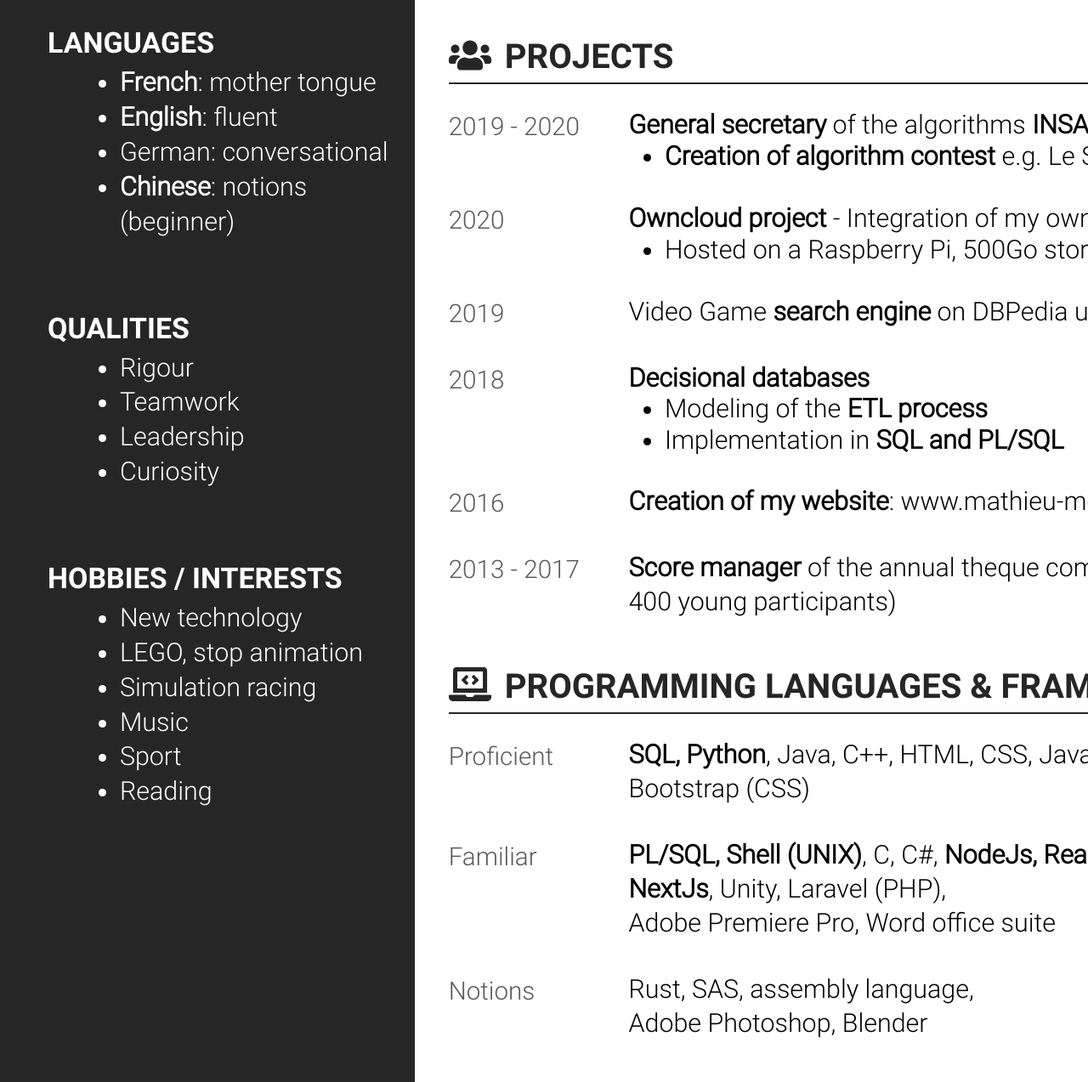
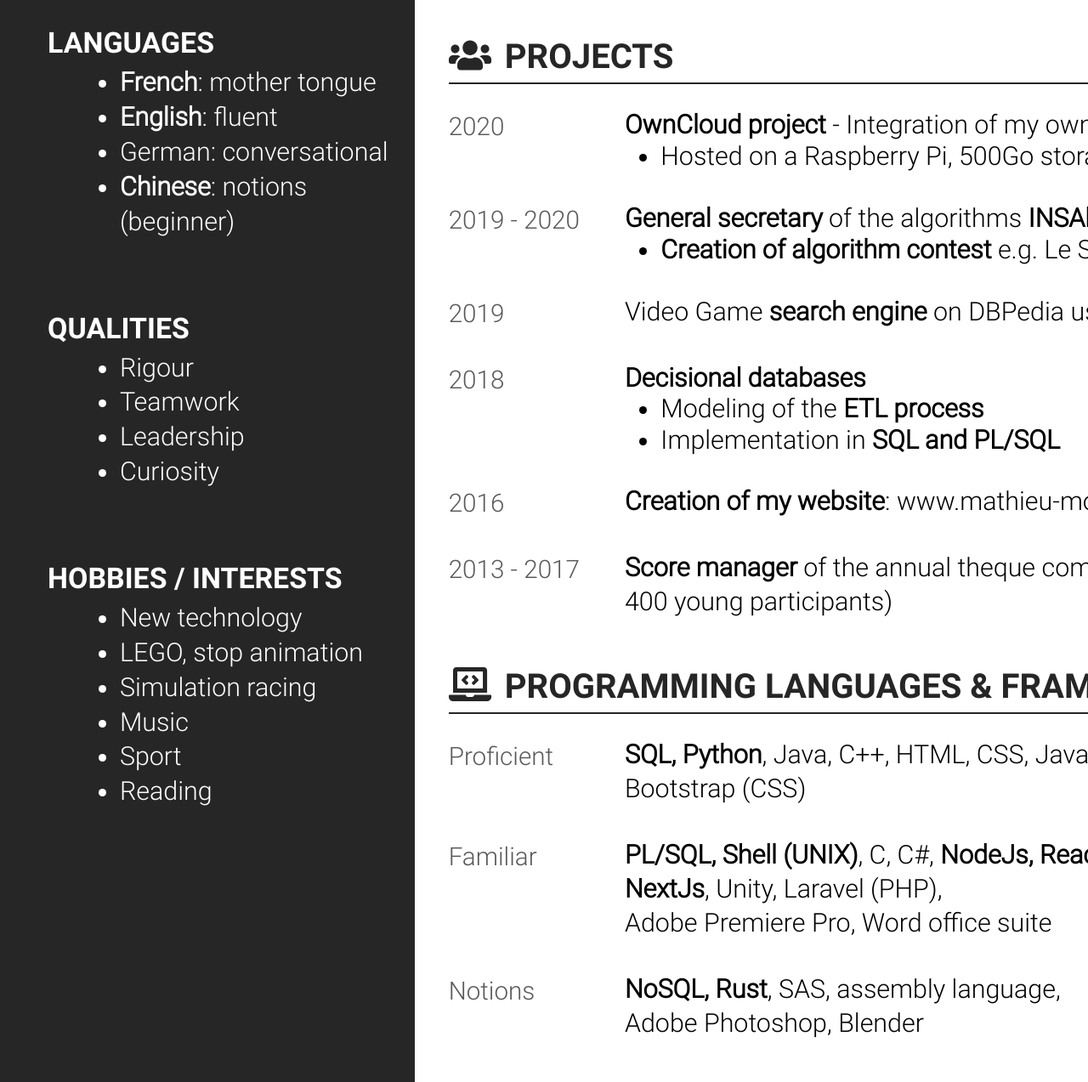
Before and after one commit to LittleMat/CV_in_web, a website built with webpack: page dist/index.html in a window 1280 px wide. Shown: the part 1107-2380 px from the top of the page at 85% size. Built offline with nearby package versions, Linux system fonts and the light colour scheme; some packages are replaced by stand-ins of ours; a web font is replaced by a local one.

Commit message:
minor changes to english cv

```diff
--- a/cv_english.json
+++ b/cv_english.json
@@ -100,16 +100,16 @@
 				"icon" : "fas fa-users",
 				"elements" : [
 					{
+						"date_begin" : "2020",
+						"text" : "<b>OwnCloud project</b> - Integration of my own cloud",
+						"list" : ["Hosted on a Raspberry Pi, 500Go storage capacity"]
+					},
+					{
 						"date_begin" : "2019",
 						"date_end" : "2020",
 						"text" : "<b>General secretary</b> of the algorithms <b>INSAlgo association</b>",
 						"list" : ["<b>Creation of algorithm contest</b> e.g. Le Shaker"]
 
-					},
-					{
-						"date_begin" : "2020",
-						"text" : "<b>Owncloud project</b> - Integration of my own cloud",
-						"list" : ["Hosted on a Raspberry Pi, 500Go storage capacity"]
 					},
 					{
 						"date_begin" : "2019",
@@ -147,7 +147,7 @@
 					},
 					{
 						"date_begin" : "Notions",
-						"text" : "Rust, SAS,  assembly language, <br>Adobe Photoshop, Blender"
+						"text" : "<b>NoSQL, Rust</b>, SAS, assembly language, <br>Adobe Photoshop, Blender"
 					}
 				]
 			}
--- a/src/scss/custom.scss
+++ b/src/scss/custom.scss
@@ -20,7 +20,7 @@ $part_2_width: 793.7px - $part_1_width;
 $space_small: 10mm;
 $space_big: 5mm;
 $padding_left_panel:7mm;
-$padding_right_panel:5mm;
+$padding_right_panel:5mm 8mm 5mm 5mm;
 
 $date_width: 19%;
 
@@ -28,6 +28,7 @@ $font_title: Roboto-Bold;
 $size_title: 5mm;
 $font_text: Roboto-Light;
 $size_text: 3.8mm;
+$size_small_text: 3.4mm;
 $line_height_text: 5mm;
 $size_date: 3.7mm;
 // --------------------------------------------------------------
@@ -172,6 +173,7 @@ h1 {
 	font-style: italic;
 	color:$color_secondary;
 	display:flex;
+	font-size:$size_small_text;
 	justify-content: space-between;
 	padding-bottom: 7.4px;
 	margin-top: -5px;
```
